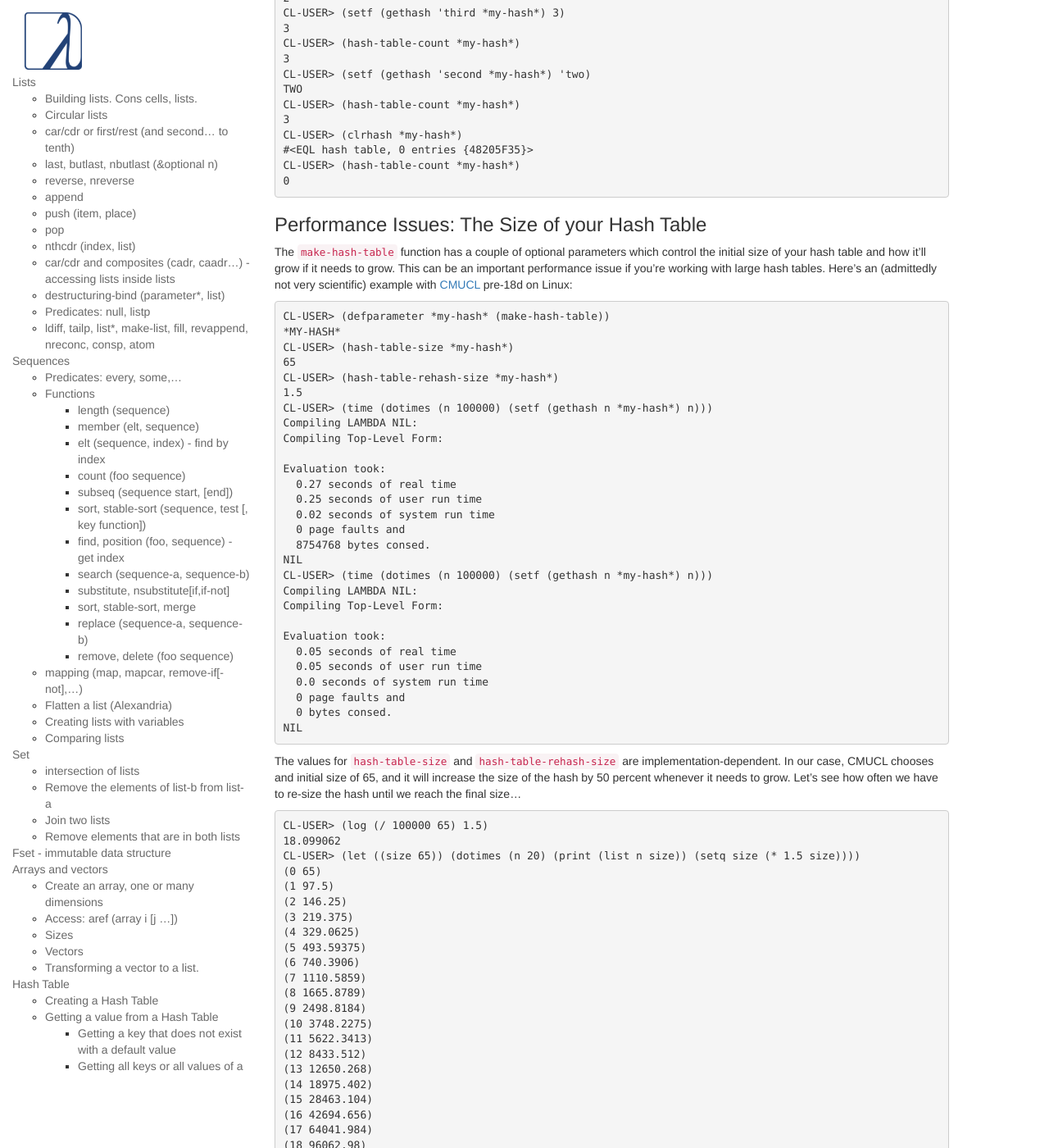
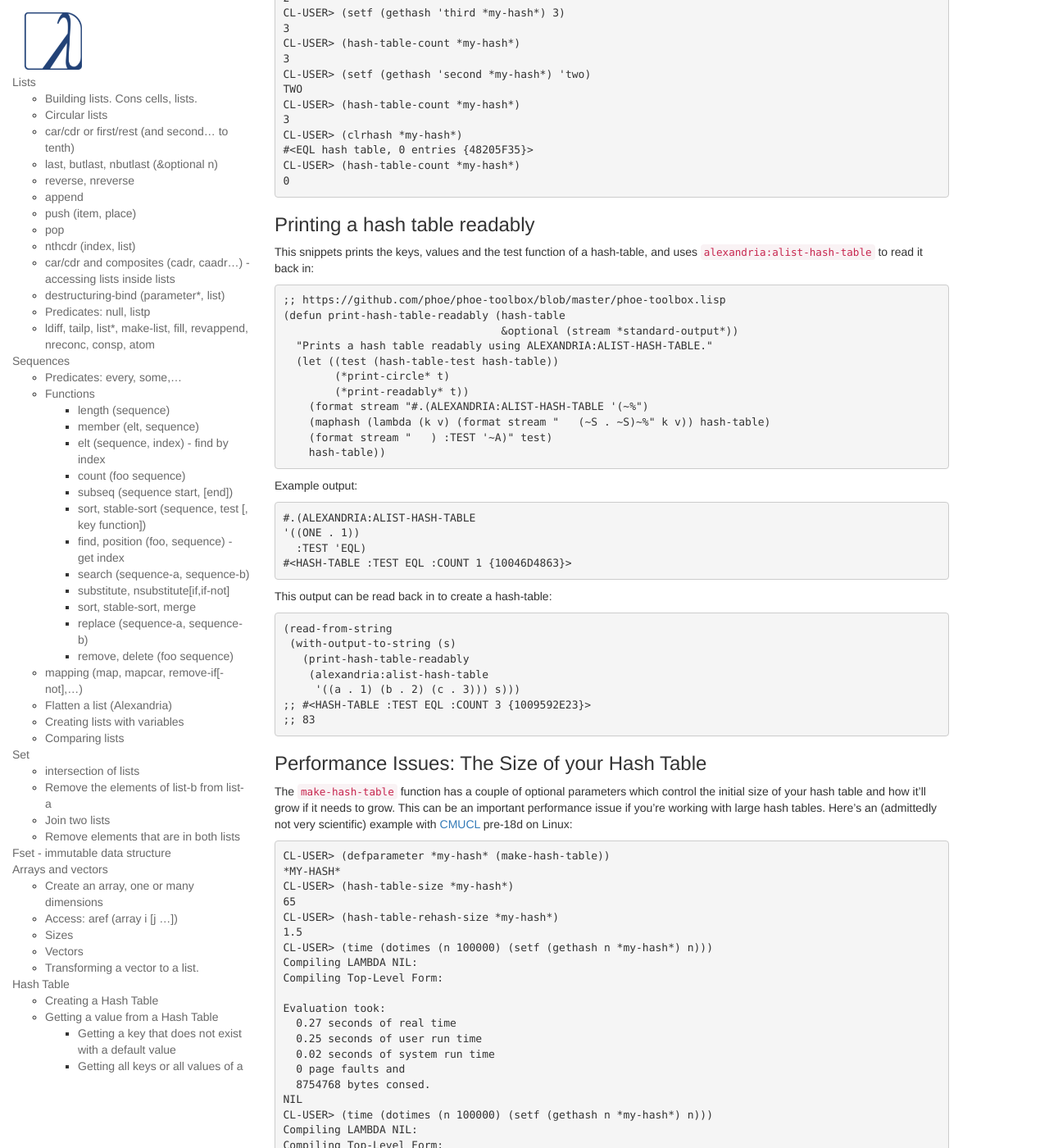
Before and after one commit to LispCookbook/cl-cookbook, a Jekyll site: the page built from data-structures.md, in a window 1280 px wide and 1400 px high, scrolled down 15059 px. Shown: the whole window at 82% size. Built offline with Jekyll 4.4.1, drawn with Linux system fonts in a browser that asks for light colours.

Commit message:
printing a hash tables readably

````diff
--- a/data-structures.md
+++ b/data-structures.md
@@ -1068,6 +1068,47 @@ CL-USER> (clrhash *my-hash*)
 CL-USER> (hash-table-count *my-hash*)
 0
 ~~~
+
+### Printing a hash table readably
+
+This snippets prints the keys, values and the test function of a
+hash-table, and uses `alexandria:alist-hash-table` to read it back in:
+
+~~~lisp
+;; https://github.com/phoe/phoe-toolbox/blob/master/phoe-toolbox.lisp
+(defun print-hash-table-readably (hash-table
+                                  &optional (stream *standard-output*))
+  "Prints a hash table readably using ALEXANDRIA:ALIST-HASH-TABLE."
+  (let ((test (hash-table-test hash-table))
+        (*print-circle* t)
+        (*print-readably* t))
+    (format stream "#.(ALEXANDRIA:ALIST-HASH-TABLE '(~%")
+    (maphash (lambda (k v) (format stream "   (~S . ~S)~%" k v)) hash-table)
+    (format stream "   ) :TEST '~A)" test)
+    hash-table))
+~~~
+
+Example output:
+
+```
+#.(ALEXANDRIA:ALIST-HASH-TABLE
+'((ONE . 1))
+  :TEST 'EQL)
+#<HASH-TABLE :TEST EQL :COUNT 1 {10046D4863}>
+```
+
+This output can be read back in to create a hash-table:
+
+~~~lisp
+(read-from-string
+ (with-output-to-string (s)
+   (print-hash-table-readably
+    (alexandria:alist-hash-table
+     '((a . 1) (b . 2) (c . 3))) s)))
+;; #<HASH-TABLE :TEST EQL :COUNT 3 {1009592E23}>
+;; 83
+~~~
+
 
 
 <a name="size"></a>
````
